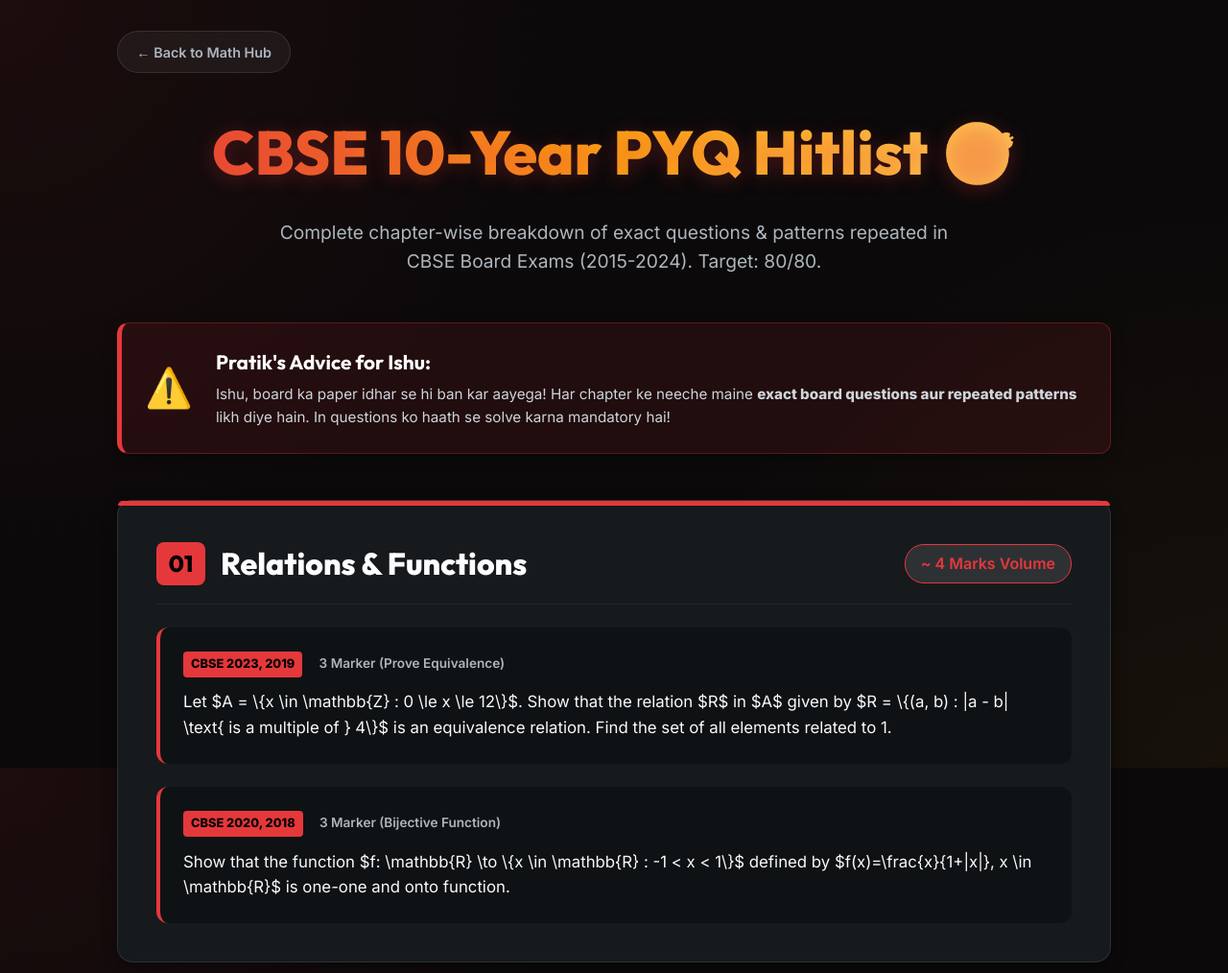
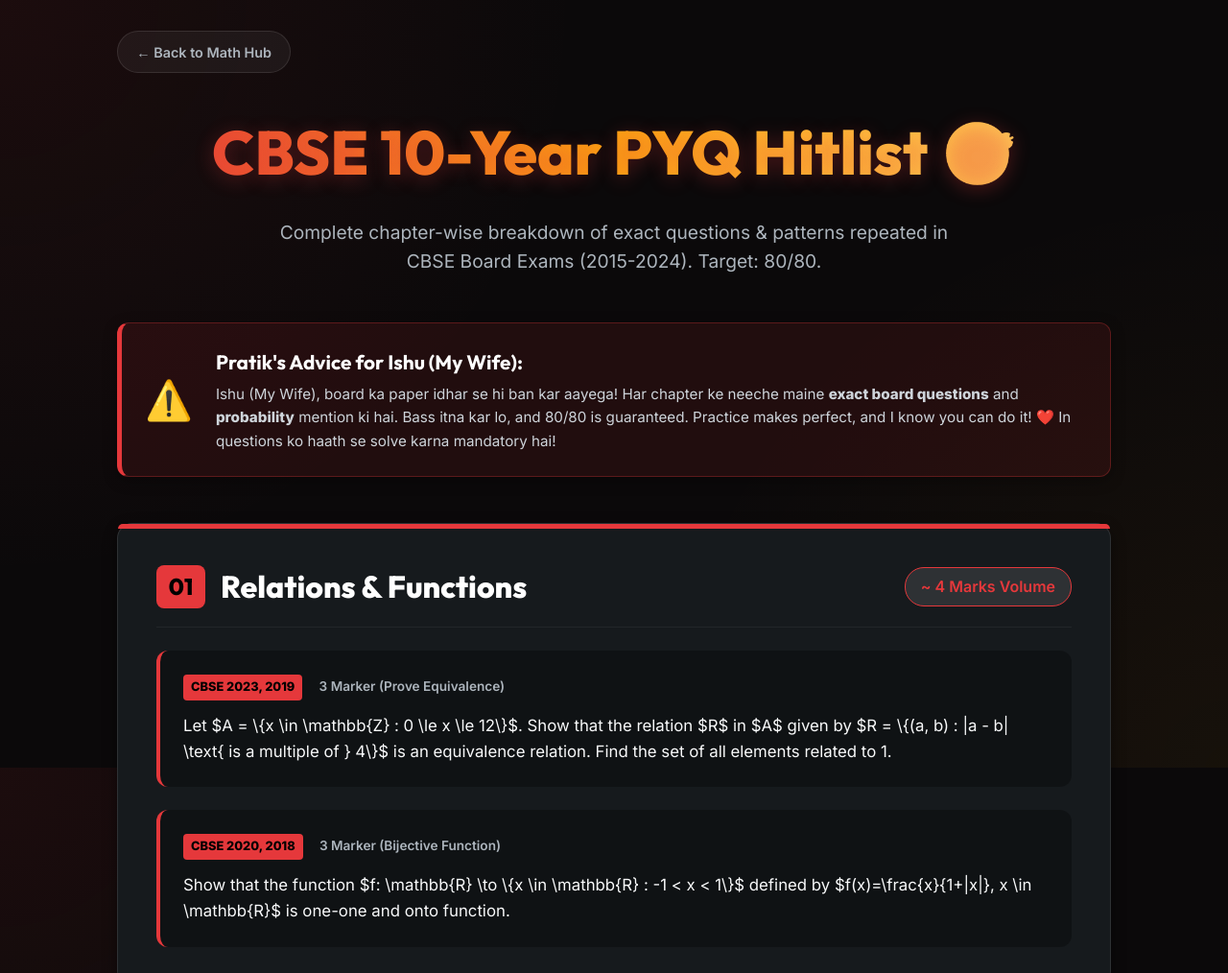
Before and after one commit to thoratpratik2323-hue/math-pyq-hitlist, a plain HTML site: page index.html in a window 1280 px wide. Shown: the top 1014 px of the page at 96% size. Drawn offline with nearby package versions, Linux system fonts and the light colour scheme.

Commit message:
Honored Ishu as wife - PYQ Hitlist advice and footer updated with respect

```diff
--- a/index.html
+++ b/index.html
@@ -329,10 +329,11 @@
         <div class="info-alert">
             <div class="icon">⚠️</div>
             <div>
-                <h3>Pratik's Advice for Ishu:</h3>
-                <p>Ishu, board ka paper idhar se hi ban kar aayega! Har chapter ke neeche maine <b>exact board questions
-                        aur repeated patterns</b> likh diye hain. In questions ko haath se solve karna mandatory hai!
-                </p>
+                <h3>Pratik's Advice for Ishu (My Wife):</h3>
+                <p>Ishu (My Wife), board ka paper idhar se hi ban kar aayega! Har chapter ke neeche maine <b>exact board
+                        questions</b> and <b>probability</b> mention ki hai. Bass itna kar lo, and 80/80 is guaranteed.
+                    Practice makes perfect, and I know you can do it! ❤️ In questions ko haath se solve karna mandatory
+                    hai!</p>
             </div>
         </div>
 
@@ -653,7 +654,7 @@
         </div>
 
         <div class="footer">
-            <p><strong>Perfect Hitlist Compiled for Board Exams 2026</strong> - For Ishu 💕</p>
+            <p>Made with ❤️ by Pratik — For <strong>Ishu's (My Wife)</strong> Board Mission 2026</p>
             <p style="margin-top:0.5rem; font-size:1.1rem; color: #fca311;">Ye questions raat lena! 80/80 ki guarantee!
                 🎯🚀</p>
         </div>
```
